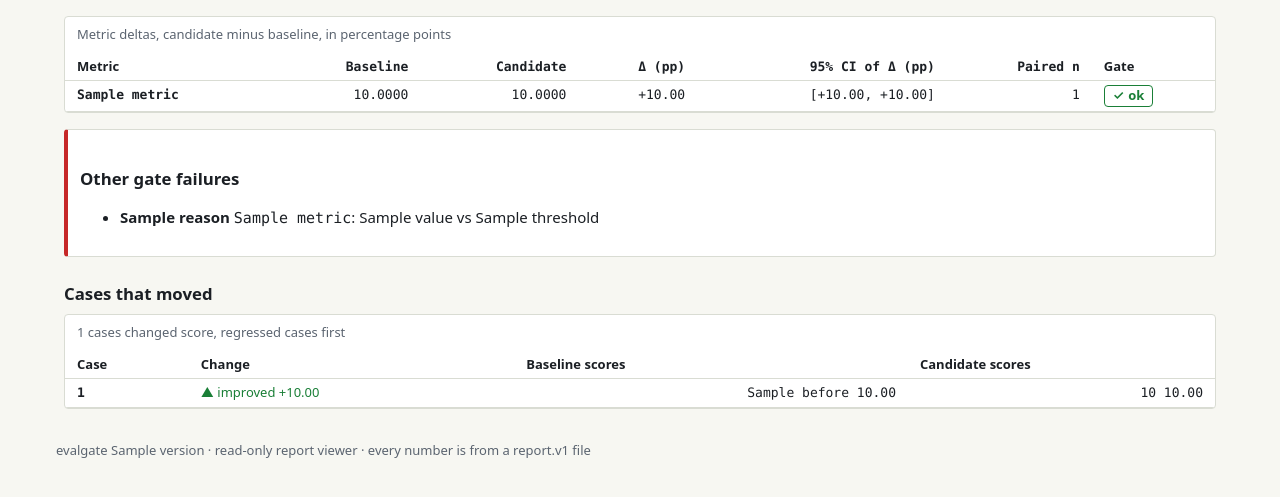
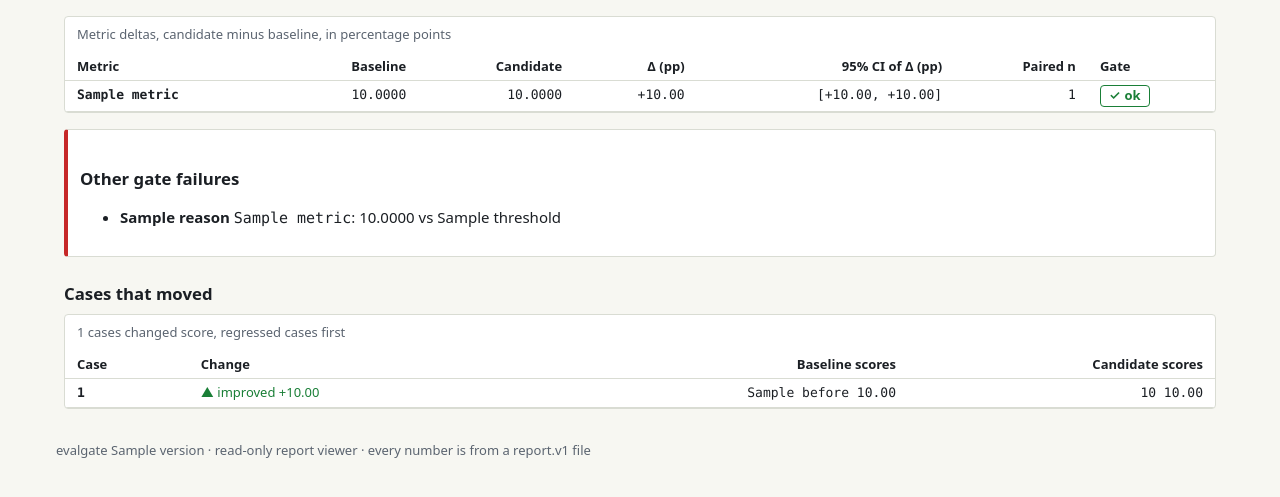
Before and after one commit to ROBERTG99/evalgate, a Python web app: template src/evalgate/viewer/templates/compare.html in a window 1280 px wide. Shown: the part 235-732 px from the top of the page. Run offline with Jinja, Linux system fonts and the light colour scheme; the template is opened without the code that fills it: most values are stand-ins (such as "Sample title", 1, 10 or a date in 2020).

Commit message:
fix(ux): compare form explains a missing run, 4-decimal gate failures, aligned headers, no theme flash

```diff
--- a/src/evalgate/report/templates/report.html.j2
+++ b/src/evalgate/report/templates/report.html.j2
@@ -21,7 +21,7 @@
 <h2>Metrics</h2>
 <div class="table-wrap" tabindex="0" role="region" aria-label="Metrics table (scrolls horizontally)"><table>
 <caption>Metric values with 95% bootstrap intervals{% if baseline %} and paired deltas against run {{ baseline.run_id }}{% endif %}</caption>
-<thead><tr><th scope="col">Metric</th><th scope="col" class="num">Value</th><th scope="col">95% CI</th><th scope="col" class="num">Threshold</th><th scope="col" class="num">Δ (pp)</th><th scope="col">95% CI of Δ</th><th scope="col">Gate</th><th scope="col">Mode</th></tr></thead>
+<thead><tr><th scope="col">Metric</th><th scope="col" class="num">Value</th><th scope="col" class="num">95% CI</th><th scope="col" class="num">Threshold</th><th scope="col" class="num">Δ (pp)</th><th scope="col" class="num">95% CI of Δ</th><th scope="col">Gate</th><th scope="col">Mode</th></tr></thead>
 <tbody>
 {% for name, m in report.metrics.items() %}{% set c = comps.get(name) %}
 <tr><th scope="row" class="mono">{{ name }}</th><td class="num">{{ "%.4f"|format(m.value) }}</td>
@@ -35,7 +35,7 @@
 </tbody></table></div>
 <p class="num">Cost USD {{ "%.4f"|format(report.cost_usd_total) }} ({{ report.mode }}) · latency p50 {{ "%.0f"|format(report.latency_p50_ms) }} ms, p95 {{ "%.0f"|format(report.latency_p95_ms) }} ms ({{ report.mode }})</p>
 {% if result and result.failures %}<div class="panel error" role="alert"><h2>Gate failures</h2><ul>
-{% for f in result.failures %}<li><strong>{{ f.reason }}</strong> <span class="mono">{{ f.metric }}</span>: {% if f.reason == "regression" %}{{ "%+.2f"|format(f.delta_pp) }} pp (95% CI {{ "%+.2f"|format(f.ci_low_pp) }} to {{ "%+.2f"|format(f.ci_high_pp) }}){% else %}{{ f.value }} vs {{ f.threshold }}{% endif %}</li>{% endfor %}
+{% for f in result.failures %}<li><strong>{{ f.reason }}</strong> <span class="mono">{{ f.metric }}</span>: {% if f.reason == "regression" %}{{ "%+.2f"|format(f.delta_pp) }} pp (95% CI {{ "%+.2f"|format(f.ci_low_pp) }} to {{ "%+.2f"|format(f.ci_high_pp) }}){% else %}{{ "%.4f"|format(f.value) if f.value is not none else "n/a" }} vs {{ f.threshold if f.threshold is not none else "n/a" }}{% endif %}</li>{% endfor %}
 </ul></div>{% endif %}
 <h2>Cases</h2>
 <div class="table-wrap" tabindex="0" role="region" aria-label="Cases table (scrolls horizontally)"><table>
--- a/src/evalgate/viewer/static/app.css
+++ b/src/evalgate/viewer/static/app.css
@@ -38,6 +38,7 @@ caption { text-align: left; padding: var(--space-2) var(--space-3); color: var(-
 th, td { padding: var(--space-1) var(--space-3); border-bottom: var(--rule-width) solid var(--color-rule); text-align: left; vertical-align: top; }
 th { font-weight: 600; white-space: nowrap; }
 td.num, th.num { text-align: right; }
+th.num { font-family: inherit; } /* headers keep the text font; only the numbers are monospace */
 tbody tr:nth-child(even) { background: var(--color-row-alt); }
 .cards { display: grid; grid-template-columns: 1fr; gap: var(--space-3); }
 .card { background: var(--color-surface); border: var(--rule-width) solid var(--color-rule); border-radius: var(--radius); padding: var(--space-3); }
@@ -57,7 +58,7 @@ select, input[type="text"], button {
 }
 button { cursor: pointer; font-weight: 600; }
 .theme-toggle { min-width: 6rem; }
-.judge-tag { font-size: var(--text-sm); border: var(--rule-width) dashed var(--color-muted); border-radius: var(--radius); padding: 0 var(--space-1); color: var(--color-muted); }
+.judge-tag { white-space: nowrap; display: inline-block; font-size: var(--text-sm); border: var(--rule-width) dashed var(--color-muted); border-radius: var(--radius); padding: 0 var(--space-1); color: var(--color-muted); }
 footer { max-width: 1200px; margin: 0 auto; padding: var(--space-4); color: var(--color-muted); font-size: var(--text-sm); }
 @media (min-width: 768px) {
   .cards { grid-template-columns: repeat(2, minmax(0, 1fr)); }
--- a/src/evalgate/viewer/templates/base.html
+++ b/src/evalgate/viewer/templates/base.html
@@ -7,7 +7,7 @@
 <title>{% block title %}evalgate{% endblock %} · evalgate</title>
 <link rel="stylesheet" href="/static/tokens.css">
 <link rel="stylesheet" href="/static/app.css">
-<script src="/static/app.js" defer></script>
+<script src="/static/app.js"></script>
 </head>
 <body>
 <a class="skip" href="#main">Skip to content</a>
--- a/src/evalgate/viewer/templates/compare.html
+++ b/src/evalgate/viewer/templates/compare.html
@@ -9,12 +9,14 @@
   <section class="panel empty"><h2>No reports to compare</h2><p>Create two runs first, for example:</p>
   <pre class="cmd">evalgate run evals/suites/classify.yaml --split test --out reports/classify-v1.json</pre></section>
   {% else %}
+  {% if message %}<p class="panel error" role="alert">{{ message }}</p>{% endif %}
+  {% set default_cand = reports[1].run_id if reports|length > 1 else reports[0].run_id %}
   <form class="filters" method="get" action="/compare">
     <label>Baseline
-      <select name="base" required>{% for r in reports %}<option value="{{ r.run_id }}">{{ r.suite }} · {{ r.run_id[-8:] }} · {{ r.created_at }}</option>{% endfor %}</select>
+      <select name="base" required>{% for r in reports %}<option value="{{ r.run_id }}"{% if r.run_id == picked_base %} selected{% endif %}>{{ r.suite }} · {{ r.run_id[-8:] }} · {{ r.created_at }}</option>{% endfor %}</select>
     </label>
     <label>Candidate
-      <select name="cand" required>{% for r in reports %}<option value="{{ r.run_id }}">{{ r.suite }} · {{ r.run_id[-8:] }} · {{ r.created_at }}</option>{% endfor %}</select>
+      <select name="cand" required>{% for r in reports %}<option value="{{ r.run_id }}"{% if r.run_id == (picked_cand or default_cand) %} selected{% endif %}>{{ r.suite }} · {{ r.run_id[-8:] }} · {{ r.created_at }}</option>{% endfor %}</select>
     </label>
     <button type="submit">Compare</button>
   </form>
@@ -55,12 +57,12 @@
 </table>
 </div>
 {% set other = result.failures|rejectattr("reason", "equalto", "regression")|list %}
-{% if other %}<section class="panel error" role="alert"><h2>Other gate failures</h2><ul>{% for f in other %}<li><strong>{{ f.reason }}</strong> <span class="mono">{{ f.metric }}</span>: {{ f.value }} vs {{ f.threshold }}</li>{% endfor %}</ul></section>{% endif %}
+{% if other %}<section class="panel error" role="alert"><h2>Other gate failures</h2><ul>{% for f in other %}<li><strong>{{ f.reason }}</strong> <span class="mono">{{ f.metric }}</span>: {{ "%.4f"|format(f.value) if f.value is not none else "n/a" }} vs {{ f.threshold if f.threshold is not none else "n/a" }}</li>{% endfor %}</ul></section>{% endif %}
 <h2>Cases that moved</h2>
 <div class="table-wrap" tabindex="0" role="region" aria-label="Cases that moved table (scrolls horizontally)">
 <table>
   <caption>{{ moved|length }} cases changed score, regressed cases first</caption>
-  <thead><tr><th scope="col">Case</th><th scope="col">Change</th><th scope="col">Baseline scores</th><th scope="col">Candidate scores</th></tr></thead>
+  <thead><tr><th scope="col">Case</th><th scope="col">Change</th><th scope="col" class="num">Baseline scores</th><th scope="col" class="num">Candidate scores</th></tr></thead>
   <tbody>
   {% for m in moved %}
   <tr><th scope="row" class="mono">{{ m.case.id }}</th>
```
Also changed, not shown: src/evalgate/viewer/server.py (+12 -1 lines), tests/fixtures/golden/report.html (+4 -3 lines), tests/integration/viewer/test_compare.py (+15 -0 lines).
